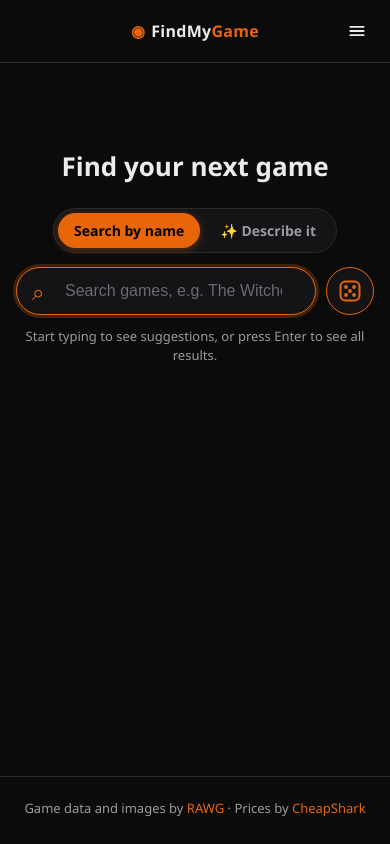
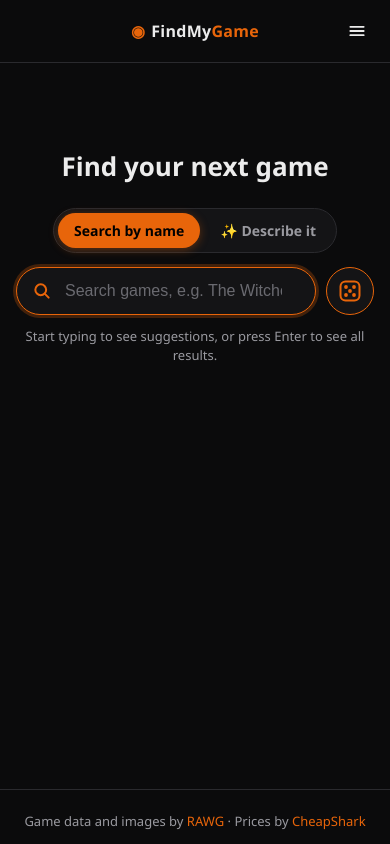
Before and after one commit to the-konkret/findmygame, a React (Vite) app: page / in a window 390 px wide. Built offline with nearby package versions, Linux system fonts and the light colour scheme.

Commit message:
Drawn magnifying glass in the search boxes

```diff
--- a/src/components/Icons.tsx
+++ b/src/components/Icons.tsx
@@ -252,3 +252,14 @@ export function LogOutIcon({ size = 18, className = '' }: IconProps) {
     </svg>
   );
 }
+
+/** Magnifying glass (search box). */
+export function SearchIcon({ size = 20, className = '' }: IconProps) {
+  return (
+    <svg className={`icon ${className}`} width={size} height={size} viewBox="0 0 24 24" aria-hidden="true"
+      fill="none" stroke="currentColor" strokeWidth={2.4} strokeLinecap="round">
+      <circle cx="10.5" cy="10.5" r="6.5" />
+      <path d="M15.5 15.5 20 20" />
+    </svg>
+  );
+}
--- a/src/components/SearchBox.tsx
+++ b/src/components/SearchBox.tsx
@@ -4,6 +4,7 @@ import { useNavigate } from 'react-router-dom';
 import { searchGames, type GameSummary } from '../api/rawg';
 import { useDebounce } from '../hooks/useDebounce';
 import LoadingImage from './LoadingImage';
+import { SearchIcon } from './Icons';
 
 const MAX_SUGGESTIONS = 6;
 
@@ -121,7 +122,9 @@ export default function SearchBox({ value, onChange, onSubmit, inputRef, autoFoc
 
   return (
     <div className={`search-box ${compact ? 'compact' : ''}`} ref={boxRef}>
-      <span className="search-icon" aria-hidden onClick={countSecretTap} data-testid="search-icon">⌕</span>
+      <span className="search-icon" aria-hidden onClick={countSecretTap} data-testid="search-icon">
+        <SearchIcon size={compact ? 16 : 20} />
+      </span>
       <input
         ref={inputRef}
         type="search"
--- a/src/hooks/useHideOnScroll.ts
+++ b/src/hooks/useHideOnScroll.ts
@@ -10,12 +10,18 @@ export function useHideOnScroll(resetKey: unknown): boolean {
   useEffect(() => {
     setHidden(false); // a new page starts with the bar showing
     const phone = window.matchMedia('(max-width: 600px)');
-    let lastY = window.scrollY;
+    // Where you are, kept within the page: at the very top and bottom, phones (Safari especially) let the
+    // page "bounce" past the edge and spring back, which would otherwise look like scrolling the other way.
+    const position = () => {
+      const bottom = document.documentElement.scrollHeight - window.innerHeight;
+      return Math.min(Math.max(window.scrollY, 0), Math.max(bottom, 0));
+    };
+    let lastY = position();
     let frame = 0;
 
     const check = () => {
       frame = 0;
-      const y = window.scrollY;
+      const y = position();
       const delta = y - lastY;
       if (!phone.matches || y < 80) setHidden(false); // near the top: always show
       else if (delta > 8) setHidden(true); // scrolling down
--- a/src/styles.css
+++ b/src/styles.css
@@ -110,7 +110,8 @@ a:hover { color: var(--accent-hover); }
 .search-box { position: relative; width: 100%; max-width: 640px; }
 .search-icon {
   position: absolute; left: 16px; top: 50%; transform: translateY(-50%);
-  color: var(--accent); font-size: 22px;
+  display: flex; /* a drawn icon: the same size and position on every phone and computer */
+  color: var(--accent);
   z-index: 1; cursor: default; user-select: none; -webkit-user-select: none;
   -webkit-tap-highlight-color: transparent; /* no flash when tapped: it's a secret */
 }
@@ -514,7 +515,7 @@ img.fade-in.loaded { opacity: 1; }
 }
 .search-box.compact { max-width: none; }
 .search-box.compact input { padding: 8px 14px 8px 38px; font-size: 14px; }
-.search-box.compact .search-icon { left: 13px; font-size: 18px; }
+.search-box.compact .search-icon { left: 13px; }
 
 /* Back arrow in the top bar: phones only (on a computer the browser's Back button is always visible) */
 .topbar-left { display: flex; align-items: center; gap: 4px; min-width: 0; flex-shrink: 0; }
@@ -1043,5 +1044,5 @@ button.stat-tile.selected { border-color: var(--accent); box-shadow: inset 0 0 0
 
 /* Phones: a little more room around the footer line */
 @media (max-width: 600px) {
-  .footer { padding-top: 22px; padding-bottom: calc(26px + env(safe-area-inset-bottom)); }
+  .footer { padding-top: 22px; padding-bottom: calc(13px + env(safe-area-inset-bottom)); }
 }
```
